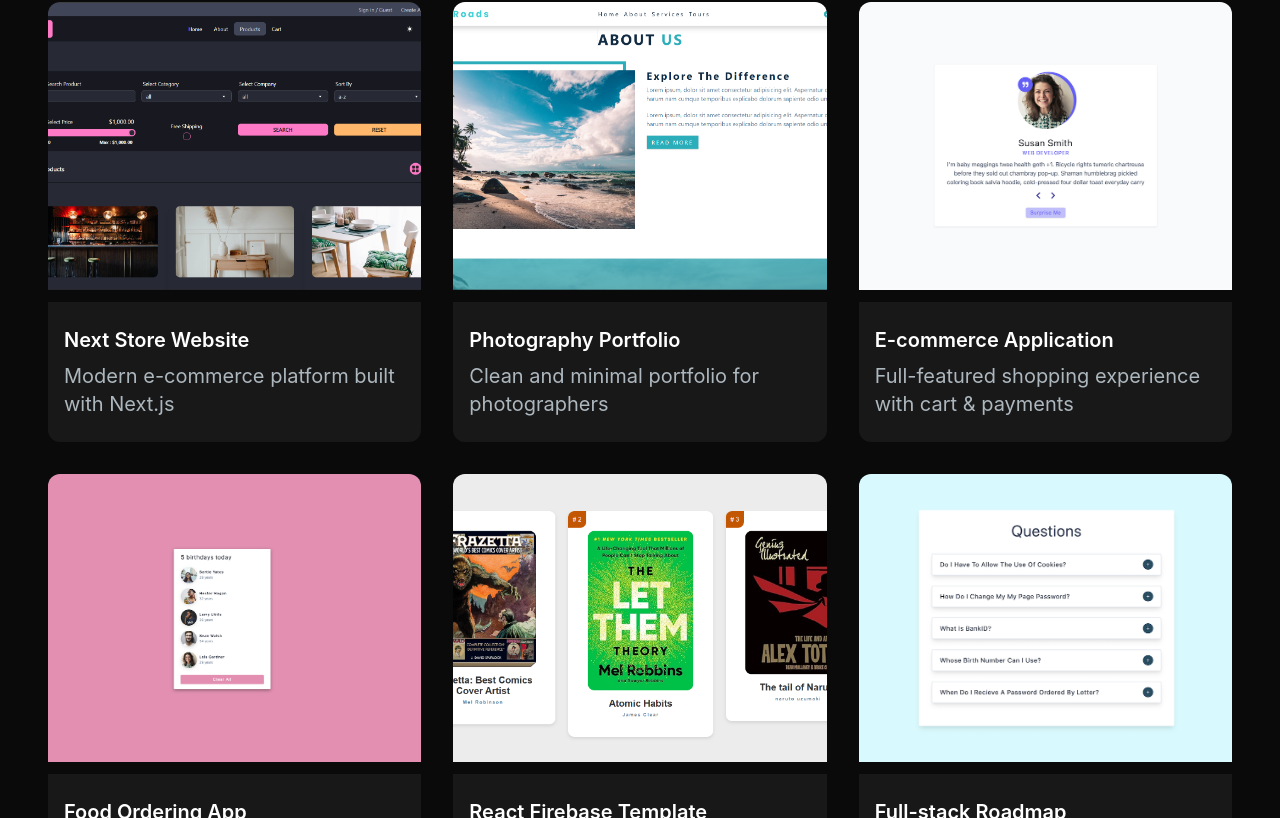
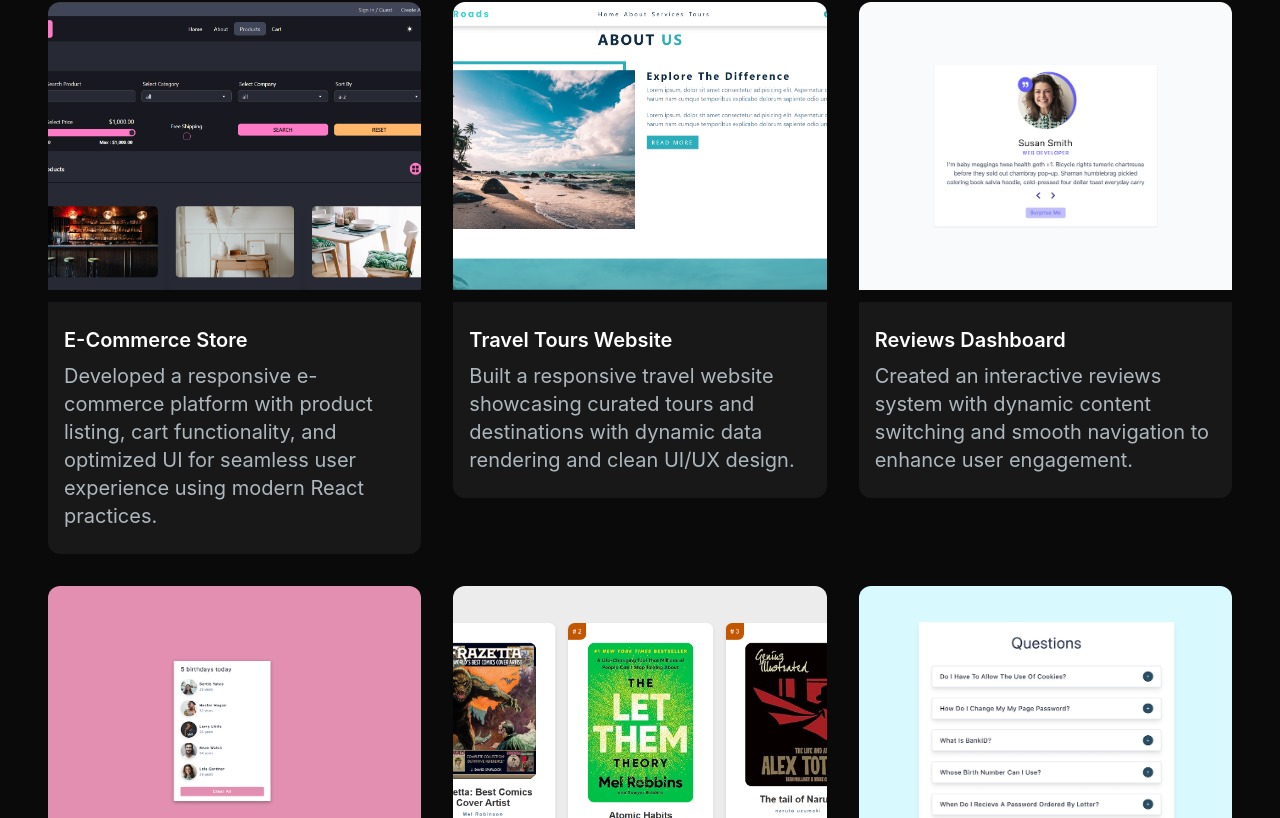
Before and after one commit to mupenziherve/non-stop-challenges, a Next.js app in the folder my-portifolio/portifolio/: page / in a window 1280 px wide. Shown: the part 1982-2800 px from the top of the page. Built offline with nearby package versions, Linux system fonts and the light colour scheme.

Commit message:
lot's of errors

```diff
--- a/my-portifolio/portifolio/app/components/HeroSection.jsx
+++ b/my-portifolio/portifolio/app/components/HeroSection.jsx
@@ -13,7 +13,7 @@ const HeroSection = () => {
   return (
     <section className="lg:py-16">
       <div className="grid grid-cols-1 sm:grid-cols-12 ">
-        <div className="col-span-7 place-self-center text-center sm:text-left justify-self-start">
+        <div className="col-span-8 place-self-center text-center sm:text-left justify-self-start">
           <h1 className="text-white mb-4 text-4xl sm:text-5xl lg:text-7xl font-extrabold">
             <span className="text-transparent bg-clip-text bg-linear-to-r from-[#6480ff] via-[#3e9bba] to-[#2fa3a1]">
               Hello, I'm{' '}
@@ -59,7 +59,7 @@ const HeroSection = () => {
           </div>
         </div>
 
-        <div className="col-span-5 flex justify-center mt-8 lg:mt-0">
+        <div className="col-span-4 flex justify-center mt-8 lg:mt-0">
           <div
             className="rounded-full overflow-hidden
               w-50 h-50
--- a/my-portifolio/portifolio/app/components/NavLink.jsx
+++ b/my-portifolio/portifolio/app/components/NavLink.jsx
@@ -27,7 +27,7 @@ const NavLink = ({ href, title, className = '', onClick, isActive }) => {
       {title}
 
       <span
-        className={`absolute left-0 -bottom-1 h-[2px] bg-white transition-all duration-300 ${
+        className={`absolute left-0 -bottom-1 h-0.5 bg-white transition-all duration-300 ${
           isActive ? 'w-full' : 'w-0 group-hover:w-full'
         }`}
       />
--- a/my-portifolio/portifolio/app/components/ProjectCard.jsx
+++ b/my-portifolio/portifolio/app/components/ProjectCard.jsx
@@ -15,16 +15,17 @@ const ProjectCard = ({ imgUrl, title, description, gitUrl, previewUrl }) => {
 
   return (
     <div className="group">
+      {/* IMAGE SECTION */}
       <div
         onMouseMove={handleMouseMove}
-        className="h-52 md:h-72 rounded-t-xl relative overflow-hidden group cursor-pointer"
+        className="h-52 md:h-72 rounded-t-xl relative overflow-hidden cursor-pointer"
         style={{
           background: `url(${imgUrl})`,
           backgroundSize: 'cover',
           backgroundPosition: 'center',
         }}
       >
-
+        {/* glow effect */}
         <div
           className="absolute inset-0 opacity-0 group-hover:opacity-100 transition duration-300"
           style={{
@@ -32,39 +33,44 @@ const ProjectCard = ({ imgUrl, title, description, gitUrl, previewUrl }) => {
           }}
         />
 
-
+        {/* overlay */}
         <div className="absolute inset-0 bg-black/40 opacity-0 group-hover:opacity-100 backdrop-blur-sm transition-all duration-500 flex items-center justify-center gap-4">
+          {/* CODE ICON (GitHub) */}
+          {gitUrl && (
             <Link
               href={gitUrl}
+              target="_blank"
               className="h-14 w-14 border-2 rounded-full border-[#ADB7BE] flex items-center justify-center
-            transform transition-all duration-300 hover:scale-110 hover:border-white hover:shadow-lg hover:shadow-white/20 group/link"
+              hover:scale-110 hover:border-white transition-all duration-300 group/link"
             >
-            <CodeBracketIcon className="h-8 w-8 text-[#ADB7BE] transition-colors duration-300 group-hover/link:text-white" />
+              <CodeBracketIcon className="h-8 w-8 text-[#ADB7BE] group-hover/link:text-white" />
             </Link>
+          )}
 
+          {/* EYE ICON (Preview) */}
+          {previewUrl && (
             <Link
               href={previewUrl}
+              target="_blank"
               className="h-14 w-14 border-2 rounded-full border-[#ADB7BE] flex items-center justify-center
-            transform transition-all duration-300 hover:scale-110 hover:border-white hover:shadow-lg hover:shadow-white/20 group/link"
+              hover:scale-110 hover:border-white transition-all duration-300 group/link"
             >
-            <EyeIcon className="h-8 w-8 text-[#ADB7BE] transition-colors duration-300 group-hover/link:text-white" />
+              <EyeIcon className="h-8 w-8 text-[#ADB7BE] group-hover/link:text-white" />
             </Link>
+          )}
         </div>
 
-
+        {/* border glow */}
         <div className="absolute inset-0 rounded-t-xl pointer-events-none group-hover:ring-2 group-hover:ring-white/20 transition-all duration-300" />
       </div>
 
-
-      <div
-        className="text-white rounded-b-xl mt-3 bg-[#181818] py-6 px-4
-        transition-all duration-300 group-hover:bg-[#1f1f1f] group-hover:shadow-xl group-hover:shadow-black/40"
-      >
-        <h5 className="text-xl font-semibold mb-2 transition-transform duration-300 group-hover:translate-x-1">
+      {/* TEXT SECTION */}
+      <div className="text-white rounded-b-xl mt-3 bg-[#181818] py-6 px-4 group-hover:bg-[#1f1f1f] transition-all duration-300">
+        <h5 className="text-xl font-semibold mb-2 group-hover:translate-x-1 transition-transform">
           {title}
         </h5>
 
-        <p className="text-[#ADB7BE] md:text-xl lg:text-xl transition-transform duration-300 group-hover:translate-x-1">
+        <p className="text-[#ADB7BE] md:text-xl lg:text-xl group-hover:translate-x-1 transition-transform">
           {description}
         </p>
       </div>
--- a/my-portifolio/portifolio/app/components/ProjectTag.jsx
+++ b/my-portifolio/portifolio/app/components/ProjectTag.jsx
@@ -2,7 +2,7 @@
 
 const ProjectTag = ({ name, onClick, isSelected }) => {
   const buttonStyles = isSelected
-    ? 'text-white border-primary-500'
+    ? 'text-white border-sky-500'
     : 'text-[#ADB7BE] border-slate-600 hover:border-white'
   return (
     <button
--- a/my-portifolio/portifolio/app/components/ProjectsSection.jsx
+++ b/my-portifolio/portifolio/app/components/ProjectsSection.jsx
@@ -1,114 +1,98 @@
 'use client'
+
 import React, { useState, useMemo, useRef } from 'react'
+import { motion, useInView } from 'framer-motion'
+
 import ProjectCard from './ProjectCard'
 import ProjectTag from './ProjectTag'
-import { motion, useInView } from 'framer-motion'
+import PROJECTS from '../../data/projects.json'
 
-const PROJECTS = [
-  {
-    id: 1,
-    title: 'Next Store Website',
-    description: 'Modern e-commerce platform built with Next.js',
-    image: '/projects/store.png',
-    tags: ['All', 'Web'],
-    gitUrl: '/',
-    previewUrl: '/',
-  },
-  {
-    id: 2,
-    title: 'Photography Portfolio',
-    description: 'Clean and minimal portfolio for photographers',
-    image: '/projects/Backroads.png',
-    tags: ['All', 'Web'],
-    gitUrl: '/',
-    previewUrl: '/',
-  },
-  {
-    id: 3,
-    title: 'E-commerce Application',
-    description: 'Full-featured shopping experience with cart & payments',
-    image: '/projects/reviews.png',
-    tags: ['All', 'Web'],
-    gitUrl: '/',
-    previewUrl: '/',
-  },
-  {
-    id: 4,
-    title: 'Food Ordering App',
-    description: 'Order food seamlessly with real-time updates',
-    image: '/projects/birthday.png',
-    tags: ['All', 'Web'],
-    gitUrl: '/',
-    previewUrl: '/',
-  },
-  {
-    id: 5,
-    title: 'React Firebase Template',
-    description: 'Authentication and CRUD starter template',
-    image: '/projects/book.png',
-    tags: ['All', 'Web'],
-    gitUrl: '/',
-    previewUrl: '/',
-  },
-  {
-    id: 6,
-    title: 'Full-stack Roadmap',
-    description: 'Guide for becoming a full-stack developer',
-    image: '/projects/questions.png',
-    tags: ['All', 'Web'],
-    gitUrl: '/',
-    previewUrl: '/',
-  },
-]
 
 const TAGS = ['All', 'Web', 'Mobile']
+const INITIAL_COUNT = 6
 
 const ProjectsSection = () => {
   const [activeTag, setActiveTag] = useState('All')
+  const [showMore, setShowMore] = useState(false)
+
   const ref = useRef(null)
-  const isInView = useInView(ref, { once: true, margin: '-100px' })
 
+  const isInView = useInView(ref, {
+    once: true,
+    margin: '-100px',
+  })
+
+  // FILTER PROJECTS
   const filteredProjects = useMemo(() => {
-    return PROJECTS.filter((project) => project.tags.includes(activeTag))
+    if (activeTag === 'All') return PROJECTS
+    return PROJECTS.filter((p) => p.tags.includes(activeTag))
   }, [activeTag])
+
+  // SHOW LIMITED OR FULL LIST
+  const displayedProjects = useMemo(() => {
+    if (showMore) return filteredProjects
+    return filteredProjects.slice(0, INITIAL_COUNT)
+  }, [filteredProjects, showMore])
+
+  const containerVariants = {
+    hidden: { opacity: 0 },
+    visible: {
+      opacity: 1,
+      transition: {
+        staggerChildren: 0.12,
+      },
+    },
+  }
 
   const cardVariants = {
     hidden: { y: 40, opacity: 0 },
-    visible: { y: 0, opacity: 1 },
+    visible: {
+      y: 0,
+      opacity: 1,
+      transition: { duration: 0.4, ease: 'easeOut' },
+    },
   }
 
   return (
     <section id="projects" className="py-16 px-4 md:px-8">
-
+      {/* TITLE */}
       <h2 className="text-center text-3xl md:text-4xl font-bold text-white mb-10">
         My Projects
       </h2>
 
-
+      {/* TAG FILTERS */}
       <div className="flex justify-center flex-wrap gap-3 mb-12">
         {TAGS.map((tag) => (
           <ProjectTag
             key={tag}
             name={tag}
             isSelected={activeTag === tag}
-            onClick={setActiveTag}
+            onClick={(tag) => {
+              setActiveTag(tag)
+              setShowMore(false) // reset view more when filter changes
+            }}
           />
         ))}
       </div>
 
-
-      <ul ref={ref} className="grid sm:grid-cols-2 lg:grid-cols-3 gap-8">
-        {filteredProjects.map((project, index) => (
+      {/* PROJECT GRID */}
+      <motion.ul
+        ref={ref}
+        className="grid sm:grid-cols-2 lg:grid-cols-3 gap-8"
+        variants={containerVariants}
+        initial="hidden"
+        animate={isInView ? 'visible' : 'hidden'}
+      >
+        {displayedProjects.length === 0 ? (
+          <p className="text-center text-gray-400 col-span-full">
+            No projects found for this category.
+          </p>
+        ) : (
+          displayedProjects.map((project) => (
             <motion.li
               key={project.id}
               variants={cardVariants}
-            initial="hidden"
-            animate={isInView ? 'visible' : 'hidden'}
-            transition={{
-              duration: 0.4,
-              delay: index * 0.1,
-              ease: 'easeOut',
-            }}
+              whileHover={{ scale: 1.03 }}
             >
               <ProjectCard
                 title={project.title}
@@ -118,8 +102,21 @@ const ProjectsSection = () => {
                 previewUrl={project.previewUrl}
               />
             </motion.li>
-        ))}
-      </ul>
+          ))
+        )}
+      </motion.ul>
+
+      {/* VIEW MORE BUTTON */}
+      {filteredProjects.length > INITIAL_COUNT && (
+        <div className="flex justify-center mt-10">
+          <button
+            onClick={() => setShowMore(!showMore)}
+            className="px-6 py-3 rounded-full bg-gradient-to-r from-[#6480ff] via-[#3e9bba] to-[#2fa3a1] text-white font-medium hover:scale-105 transition"
+          >
+            {showMore ? 'Show Less' : 'View More'}
+          </button>
+        </div>
+      )}
     </section>
   )
 }
--- /dev/null
+++ b/my-portifolio/portifolio/data/projects.json
@@ -0,0 +1,80 @@
+[
+  {
+    "id": 1,
+    "title": "E-Commerce Store",
+    "description": "Developed a responsive e-commerce platform with product listing, cart functionality, and optimized UI for seamless user experience using modern React practices.",
+    "image": "/projects/store.png",
+    "category": "web",
+    "tags": ["web", "react"],
+    "tech": ["React", "Tailwind", "JavaScript"],
+    "gitUrl": "null",
+    "liveUrl": "",
+    "status": "completed",
+    "featured": true
+  },
+  {
+    "id": 2,
+    "title": "Travel Tours Website",
+    "description": "Built a responsive travel website showcasing curated tours and destinations with dynamic data rendering and clean UI/UX design.",
+    "image": "/projects/Backroads.png",
+    "category": "web",
+    "tags": ["web", "ui"],
+    "tech": ["React", "CSS", "Responsive Design"],
+    "gitUrl": "",
+    "liveUrl": "",
+    "status": "completed",
+    "featured": true
+  },
+  {
+    "id": 3,
+    "title": "Reviews Dashboard",
+    "description": "Created an interactive reviews system with dynamic content switching and smooth navigation to enhance user engagement.",
+    "image": "/projects/reviews.png",
+    "category": "web",
+    "tags": ["web", "react"],
+    "tech": ["React", "State Management"],
+    "gitUrl": "",
+    "liveUrl": "",
+    "status": "completed",
+    "featured": false
+  },
+  {
+    "id": 4,
+    "title": "Birthday Reminder App",
+    "description": "Designed a state-driven application to manage and display upcoming birthdays with efficient data handling in React.",
+    "image": "/projects/birthday.png",
+    "category": "web",
+    "tags": ["web", "app"],
+    "tech": ["React", "Hooks"],
+    "gitUrl": "",
+    "liveUrl": "",
+    "status": "completed",
+    "featured": false
+  },
+  {
+    "id": 5,
+    "title": "Book Library App",
+    "description": "Implemented a digital book management interface with dynamic rendering and structured data handling for improved usability.",
+    "image": "/projects/book.png",
+    "category": "web",
+    "tags": ["web", "ui"],
+    "tech": ["React", "JavaScript"],
+    "gitUrl": "",
+    "liveUrl": "",
+    "status": "completed",
+    "featured": false
+  },
+  {
+    "id": 6,
+    "title": "FAQ / Questions App",
+    "description": "Developed a dynamic FAQ system with collapsible components and smooth state transitions for better user interaction.",
+    "image": "/projects/questions.png",
+    "category": "web",
+    "tags": ["web", "ui"],
+    "tech": ["React", "UI Components"],
+    "gitUrl": "",
+    "liveUrl": "",
+    "status": "completed",
+    "featured": false
+  }
+]
```
Also changed, not shown: my-portifolio/portifolio/app/components/EmailSection.jsx (+13 -0 lines), my-portifolio/portifolio/tailwind.config.ts (+17 -3 lines), my-portifolio/portifolio/public/projects/linkedin.svg (added). Lines whose indentation alone changed are shown as unchanged.
